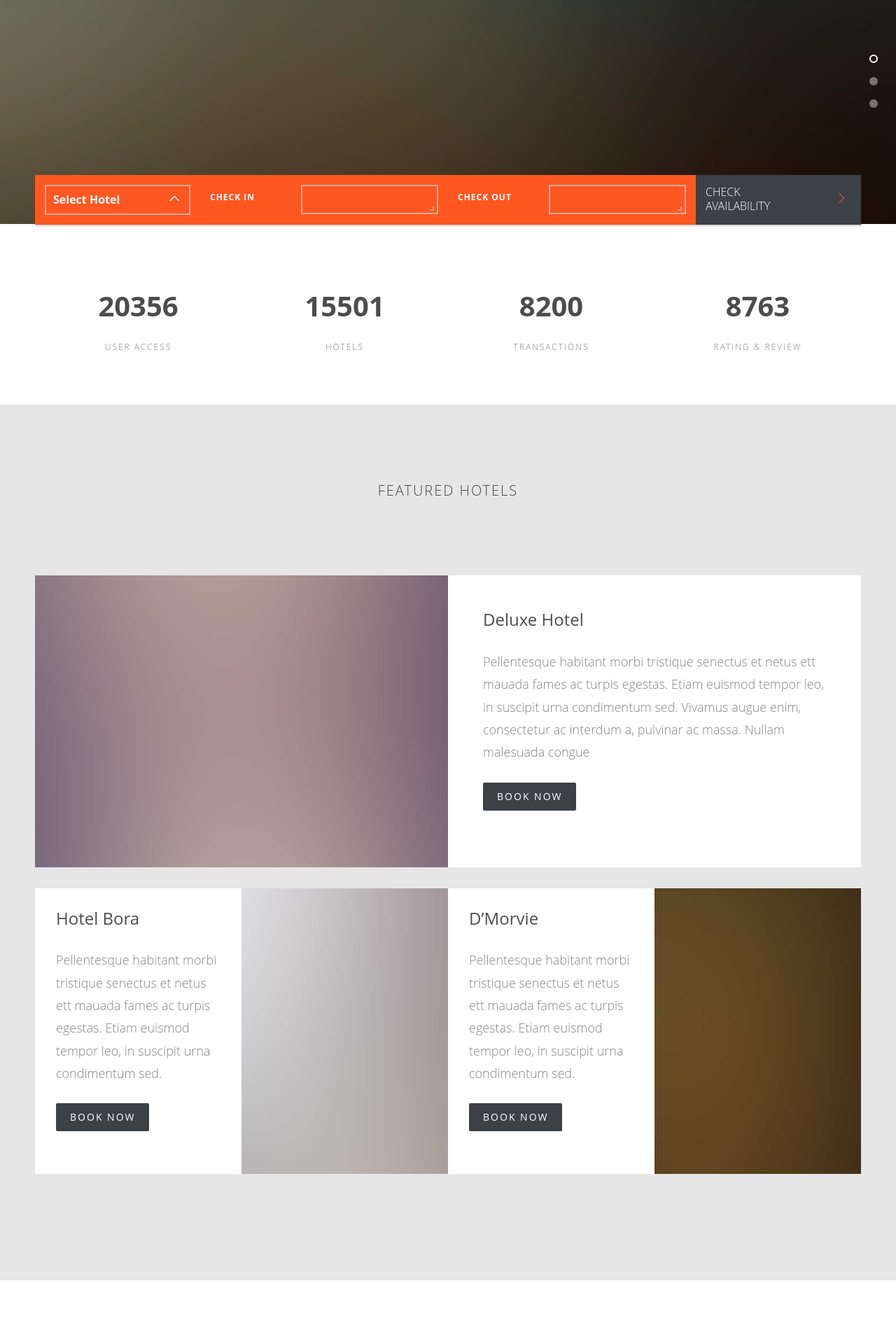
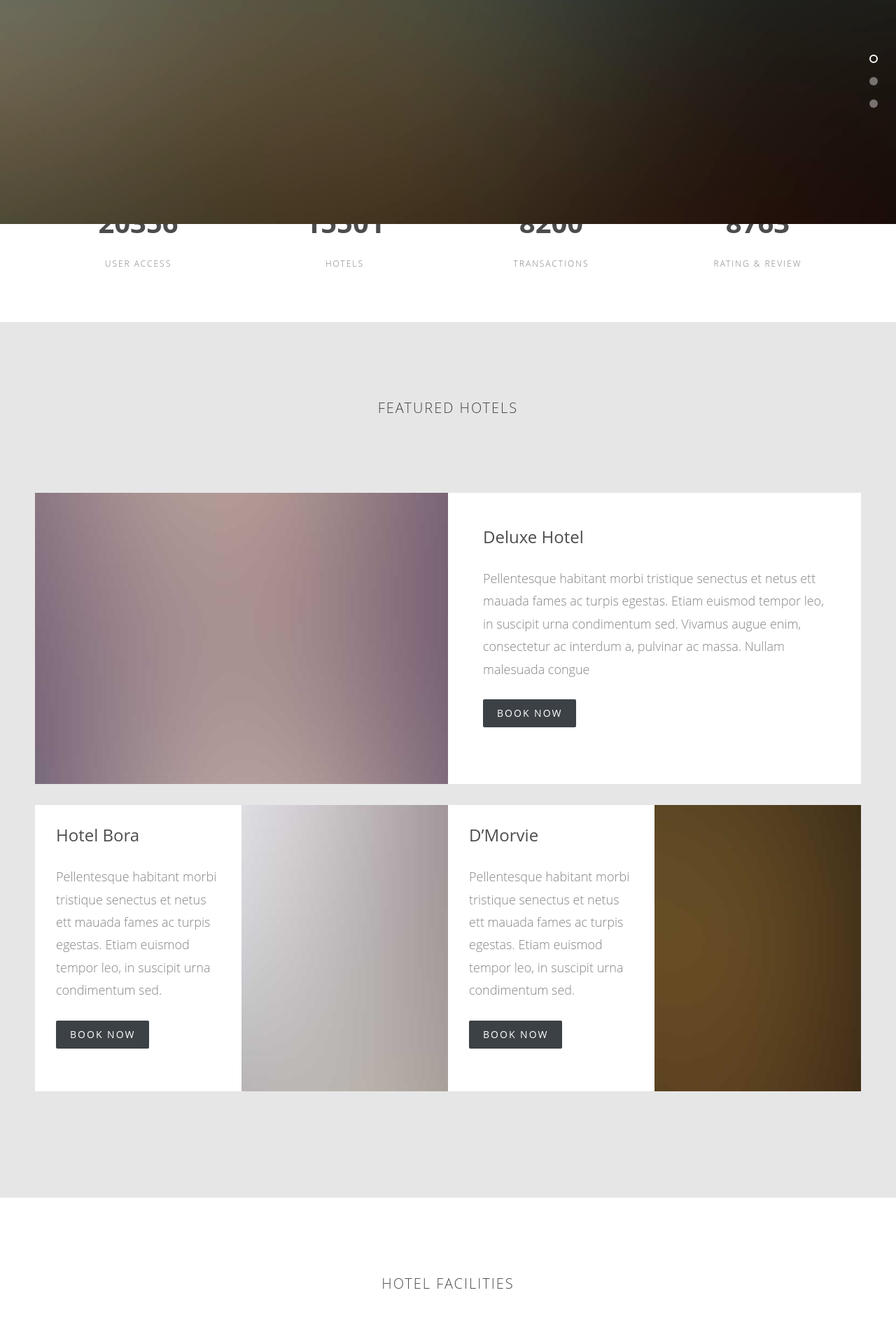
Before and after one commit to adarshshukla04/Hotel_Managment, a PHP site: page / in a window 1280 px wide. Shown: the part 480-2400 px from the top of the page at 70% size. Run offline with PHP 8.4, Linux system fonts and the light colour scheme; some web fonts are replaced.

Commit message:
Hotel-Managment Second Push

```diff
--- a/index.html
+++ b/index.html
@@ -170,45 +170,7 @@
 		  	</ul>
 	  	</div>
 	</aside>
-	<div class="wrap">
-		<div class="container">
-			<div class="row">
-				<div id="availability">
-					<form action="#">
 
-						<div class="a-col">
-							<section>
-								<select class="cs-select cs-skin-border">
-									<option value="" disabled selected>Select Hotel</option>
-									<option value="email">Luxe Hotel</option>
-									<option value="twitter">Deluxe Hotel</option>
-									<option value="linkedin">Five Star Hotel</option>
-								</select>
-							</section>
-						</div>
-						<div class="a-col alternate">
-							<div class="input-field">
-								<label for="date-start">Check In</label>
-								<input type="text" class="form-control" id="date-start" />
-							</div>
-						</div>
-						<div class="a-col alternate">
-							<div class="input-field">
-								<label for="date-end">Check Out</label>
-								<input type="text" class="form-control" id="date-end" />
-							</div>
-						</div>
-						<div class="a-col action">
-							<a href="#">
-								<span>Check</span>
-								Availability
-							</a>
-						</div>
-					</form>
-				</div>
-			</div>
-		</div>
-	</div>
 
 	<div id="fh5co-counter-section" class="fh5co-counters">
 		<div class="container">
```
Also changed, not shown: admin/cancle_room.php (added, +48 -0 lines), admin/rooms.php (+4 -4 lines), rooms.php (+4 -4 lines), README.md (deleted).
